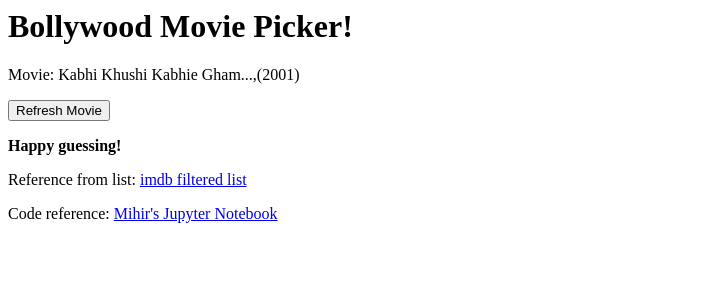
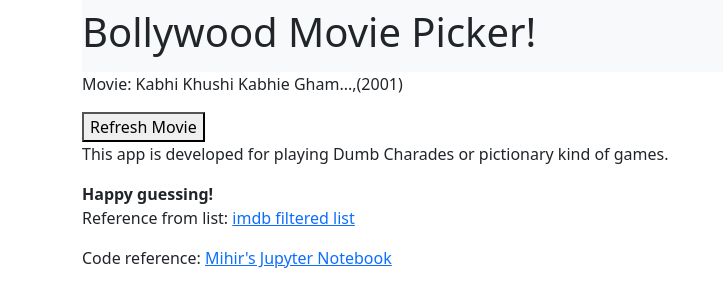
Before and after one commit to mihirkurdekar/bollywood-movie-picker, a Flask app: page / in a window 1280 px wide. Shown: the top 307 px of the page, without its empty margins (0-723 px from the left). Run offline with Flask 2, Linux system fonts and the light colour scheme.

Commit message:
minor enhancements

```diff
--- a/app.py
+++ b/app.py
@@ -20,7 +20,7 @@
 def hello_world():  # put application's code here
     #return 'Hello World!'
     movie = movies.sample()
-    print(str(movie['Name']))
+    #print(str(movie['Name']))
     return template.render(url= str(url),name= movie['Name'].values[0],year= movie['Year'].values[0])
 
 @app.route('/refresh-list')
--- a/templates/movie_view.html
+++ b/templates/movie_view.html
@@ -1,18 +1,34 @@
-<header>
-    <h1>Bollywood Movie Picker!</h1>
+<!doctype html>
+<html lang="en">
+<head>
+    <meta charset="utf-8">
+    <meta name="viewport" content="width=device-width, initial-scale=1">
+    <title>Bollywood Movie Picker</title>
+    <link href="https://cdn.jsdelivr.net/npm/bootstrap@5.2.2/dist/css/bootstrap.min.css" rel="stylesheet"
+          integrity="sha384-Zenh87qX5JnK2Jl0vWa8Ck2rdkQ2Bzep5IDxbcnCeuOxjzrPF/et3URy9Bv1WTRi" crossorigin="anonymous">
+</head>
+<header class="container">
+    <nav class="navbar navbar-light bg-light">
+        <h1>Bollywood Movie Picker!</h1>
+    </nav>
 </header>
+<body>
 
-<div>
-    <p> Movie: {{name}},{{year}}</p>
+<div class="container">
+    <p> Movie: {{ name }},{{ year }}</p>
     <button onclick="window.location.reload()">Refresh Movie</button>
 </div>
 
-<p>
+<div class="container">
+    <p>This app is developed for playing Dumb Charades or pictionary kind of games.</p>
     <b>Happy guessing!</b>
-</p>
+</div>
+</body>
 
-
-<footer>
-    <p>Reference from list: <a href="{{url}}" target="_blank">imdb filtered list</a></p>
-    <p>Code reference: <a target="_blank" href="https://github.com/mihirkurdekar/bollywood-movie-picker/blob/master/Bollywood_Dumb_Charades.ipynb">Mihir's Jupyter Notebook</a></p>
+<footer class="container">
+    <p>Reference from list: <a href="{{ url }}" target="_blank">imdb filtered list</a></p>
+    <p>Code reference: <a target="_blank"
+                          href="https://github.com/mihirkurdekar/bollywood-movie-picker/blob/master/Bollywood_Dumb_Charades.ipynb">Mihir's
+        Jupyter Notebook</a></p>
 </footer>
+</html>
```
